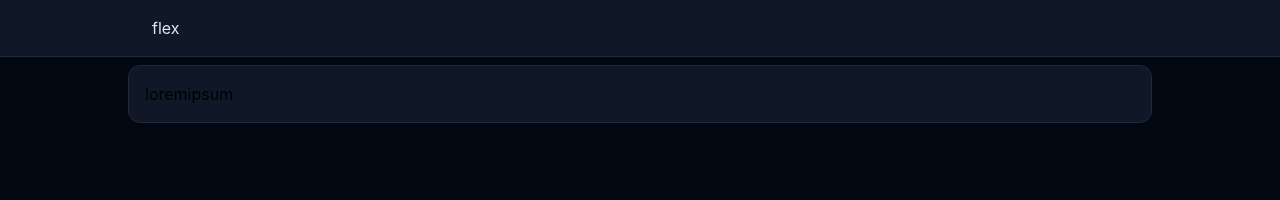
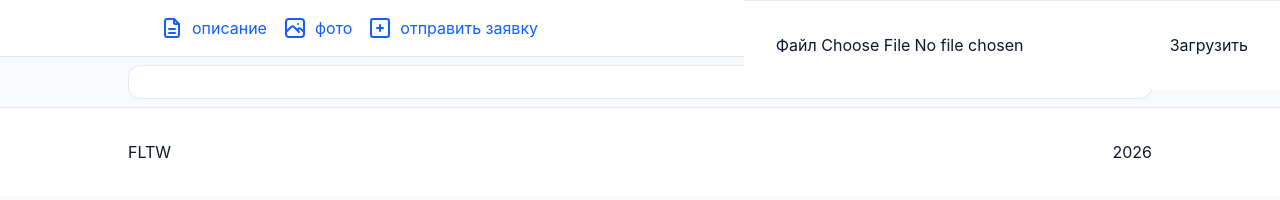
Before and after one commit to fknlatw/tiler-webpage, a website built with Vite: page index.html in a window 1280 px wide. Built offline with nearby package versions, Linux system fonts and the light colour scheme.

Commit message:
-refactor/refactor-to-separate-files

```diff
--- a/index.html
+++ b/index.html
@@ -6,8 +6,11 @@
     <meta name="viewport" content="width=device-width, initial-scale=1.0" />
     <title>tiler-webpage</title>
   </head>
-  <body class="bg-gray-950">
+  <body class="bg-slate-50">
     <div id="app"></div>
+    <script type="module" src="/src/header.ts"></script>
     <script type="module" src="/src/main.ts"></script>
+    <script type="module" src="/src/footer.ts"></script>
+    <script type="module" src="/src/imageLoader.ts"></script>
   </body>
 </html>
--- /dev/null
+++ b/src/constants.ts
@@ -0,0 +1,3 @@
+const PHOTOS = [
+    ""
+]
--- /dev/null
+++ b/src/header.ts
@@ -0,0 +1,39 @@
+import "./style.css";
+
+const app: any = document.getElementById("app");
+
+app.innerHTML += `
+ <header class="border-slate-200 border-b bg-white text-slate-900 ">
+    <div class="flex px-8 py-4 justify-between mx-auto max-w-5xl">
+      <ul class="flex text-blue-600  gap-4">
+        <li class="inline-flex">
+          <svg xmlns="http://www.w3.org/2000/svg" width="24" height="24" viewBox="0 0 24 24" fill="none" stroke="currentColor" stroke-width="2" stroke-linecap="round" stroke-linejoin="round" class="icon icon-tabler icons-tabler-outline icon-tabler-file-description">
+          <path stroke="none" d="M0 0h24v24H0z" fill="none" />
+          <path d="M14 3v4a1 1 0 0 0 1 1h4" />
+          <path d="M17 21h-10a2 2 0 0 1 -2 -2v-14a2 2 0 0 1 2 -2h7l5 5v11a2 2 0 0 1 -2 2" />
+          <path d="M9 17h6" />
+          <path d="M9 13h6" />
+          </svg>
+          <a class="hover:text-blue-800 ml-2">описание</a>
+        </li>
+        <li class="inline-flex">
+          <svg xmlns="http://www.w3.org/2000/svg" width="24" height="24" viewBox="0 0 24 24" fill="none" stroke="currentColor" stroke-width="2" stroke-linecap="round" stroke-linejoin="round" class="icon icon-tabler icons-tabler-outline icon-tabler-photo"><path stroke="none" d="M0 0h24v24H0z" fill="none" /><path d="M15 8h.01" /><path d="M3 6a3 3 0 0 1 3 -3h12a3 3 0 0 1 3 3v12a3 3 0 0 1 -3 3h-12a3 3 0 0 1 -3 -3v-12" /><path d="M3 16l5 -5c.928 -.893 2.072 -.893 3 0l5 5" /><path d="M14 14l1 -1c.928 -.893 2.072 -.893 3 0l3 3" /></svg>
+          <a class="hover:text-blue-800 ml-2">фото</a>
+        </li>
+        <li class="inline-flex">
+          <svg xmlns="http://www.w3.org/2000/svg" width="24" height="24" viewBox="0 0 24 24" fill="none" stroke="currentColor" stroke-width="2" stroke-linecap="round" stroke-linejoin="round" class="icon icon-tabler icons-tabler-outline icon-tabler-square-plus">
+          <path stroke="none" d="M0 0h24v24H0z" fill="none" />
+          <path d="M9 12h6" />
+          <path d="M12 9v6" />
+          <path d="M3 5a2 2 0 0 1 2 -2h14a2 2 0 0 1 2 2v14a2 2 0 0 1 -2 2h-14a2 2 0 0 1 -2 -2v-14" />
+          </svg>
+          <a class="hover:text-blue-800 ml-2">отправить заявку</a>
+        </li>
+      </ul>
+      <div class="flex gap-3">
+        <svg xmlns="http://www.w3.org/2000/svg" width="24" height="24" viewBox="0 0 24 24" fill="none" stroke="currentColor" stroke-width="2" stroke-linecap="round" stroke-linejoin="round" class="icon icon-tabler icons-tabler-outline icon-tabler-phone"><path stroke="none" d="M0 0h24v24H0z" fill="none" /><path d="M5 4h4l2 5l-2.5 1.5a11 11 0 0 0 5 5l1.5 -2.5l5 2v4a2 2 0 0 1 -2 2a16 16 0 0 1 -15 -15a2 2 0 0 1 2 -2" /></svg>
+        +7(908)-112-63-77
+      </div>
+    </div>
+  </header>
+`;
--- /dev/null
+++ b/src/imageLoader.ts
@@ -0,0 +1,13 @@
+import "./style.css";
+
+const app: any = document.getElementById("app");
+
+app.innerHTML += `
+    <section class="fixed top-0 right-0 flex justify-center align-middle">
+        <form class="p-8 text-slate-900 border-t border-slate-200 bg-white">
+            <label for="file">Файл</label>
+            <input name="file" class="file_input" type="file" />
+            <button type="submit">Загрузить</button>
+        </form>
+    </section>
+`;
--- a/src/main.ts
+++ b/src/main.ts
@@ -1,12 +1,24 @@
 import "./style.css";
 
-document.getElementById("app").innerHTML = `
-  <header class="border-gray-800 border-b bg-gray-900 text-gray-200 ">
-    <div class="flex px-6 py-4 mx-auto max-w-5xl">
-      flex
-    </div>
-  </header>
-  <main class="p-2">
-    <div class="p-4 rounded-xl bg-gray-900 border-gray-800 mx-auto border max-w-5xl">loremipsum</div>
+const app: any = document.getElementById("app");
+
+app.innerHTML += `
+  <main class="main p-2 text-slate-900">
+    <section class="p-4 rounded-xl bg-white  border-slate-200 mx-auto border max-w-5xl">
+      <div class="grid grid-cols-3">
+
+      </div>
+    </section>
   </main>
-`
+`;
+
+const main: any = document.querySelector(".main");
+
+function renderPhoto () {
+  main.innerHTML = `
+  `
+}
+
+class Main {
+
+}
```
